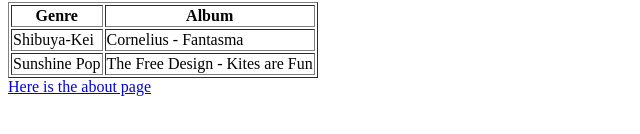
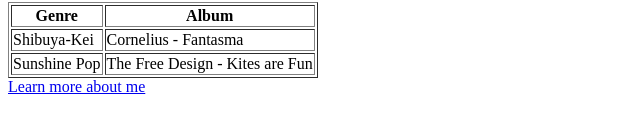
Before and after one commit to erinhollett/my-first-webpage, a plain HTML site: page index.html in a window 1280 px wide. Shown: the part 570-704 px from the top of the page, 0-640 px from the left. Drawn offline with Linux system fonts and the light colour scheme.

Commit message:
Updated link to About page.html

```diff
--- a/index.html
+++ b/index.html
@@ -37,7 +37,7 @@
     </tr>
 </table>
 
- <a href="about.html">Here is the about page</a>
+ <a href="about.html">Learn more about me</a>
 
 </body>
 </html>
```
